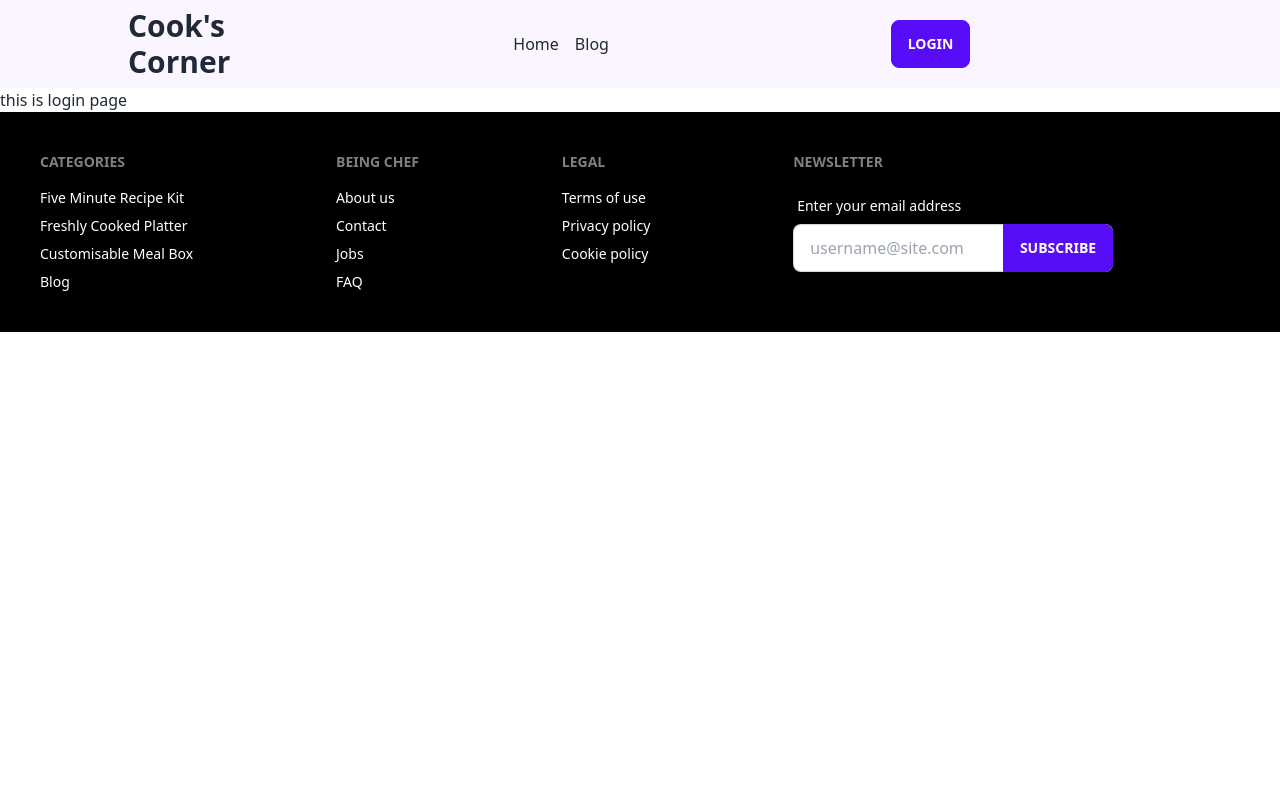
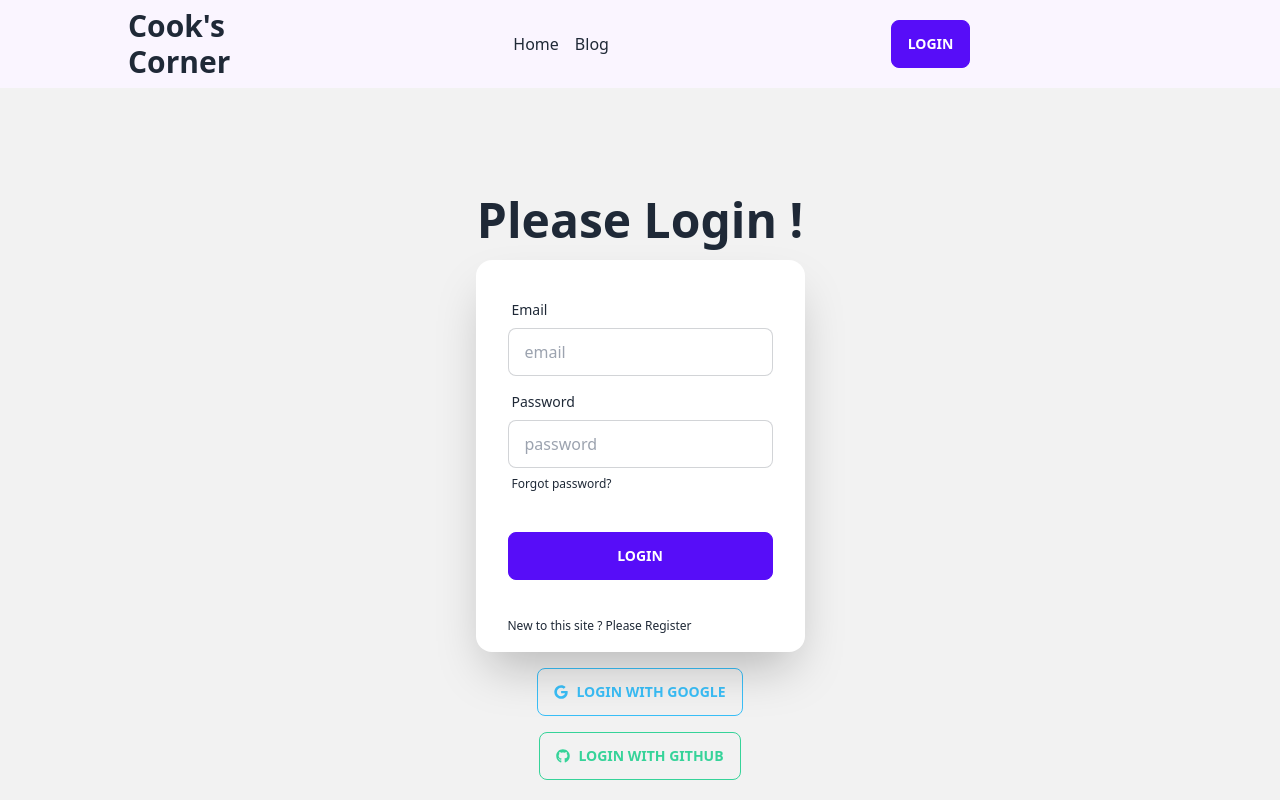
Before and after one commit to nazirmithu/the-cooks-corner-client, a React (Vite) app: page /login in a window 1280 px wide. Shown: the top 800 px of the page. Built offline with nearby package versions, Linux system fonts and the light colour scheme.

Commit message:
set login page with password validation

```diff
--- a/src/pages/Login/Login.jsx
+++ b/src/pages/Login/Login.jsx
@@ -1,13 +1,116 @@
 /* eslint-disable react/jsx-no-undef */
 /* eslint-disable no-undef */
 /* eslint-disable no-unused-vars */
-import React from 'react';
+import React, { useContext, useState } from 'react';
+import { Link } from 'react-router-dom';
+import { FaGoogle, FaGithub } from 'react-icons/fa';
+import { AuthContext } from '../../providers/AuthProvider';
+
+const Login = () => {
+    const {signInUser}= useContext(AuthContext);
+
+    const [password, setPassword] = useState("");
+    const [passwordError, setPasswordError]= useState("");
+
+    const [email, setEmail]= useState("");
+    const[emailError, setEmailError] = useState("");
 
 
-const Login = () => {
+    const handleLogin = event=>{
+        event.preventDefault();
+        const form = event.target;
+        const email =form.email.value;
+        const password =form.password.value;
+        form.reset();
+        console.log(email, password)
+
+        signInUser(email, password)
+        .then(result=>{
+            const loggedUser = result.user;
+            console.log(loggedUser)
+        })
+        .catch(error=>{
+            console.log(error)
+        })
+    }
+
+    const handlePassword =(event)=>{
+        const passwordInput = event.target.value;
+        setPassword(passwordInput);
+        form.reset();
+        if(passwordInput.length <6){
+            setPasswordError("Password must at list 6 characters");
+        }
+        else{
+            setPasswordError("");
+        }
+    }
+
+    const handleEmail = (event)=>{
+        const emailInput = event.target.value;
+        setEmail(emailInput);
+        if(!/^[a-zA-Z0-9.!#$%&'*+/=?^_`{|}~-]+@[a-zA-Z0-9-]+(?:\.[a-zA-Z0-9-]+)*$/.test(emailInput)){
+            setEmailError("Please provide a valid email");
+        }
+        else{
+            setEmailError("");
+        }
+    }
+
     return (
-        <div>
-            <h2>this is login page</h2>
+        <div className="hero min-h-screen bg-base-200">
+            <div className="hero-content flex-col">
+                <div className="text-center">
+                    <h1 className="text-5xl font-bold">Please Login !</h1>
+                </div>
+                <div className="card flex-shrink-0 w-full max-w-sm shadow-2xl bg-base-100">
+                    <form onSubmit={handleLogin} className="card-body">
+                        <div className="form-control">
+                            <label className="label">
+                                <span className="label-text">Email</span>
+                            </label>
+                            {emailError && <span className='text-red-500'>{emailError}</span> }
+                            <input
+                            type="email"
+                            name="email"
+                            placeholder="email"
+                            value={email}
+                            onChange={handleEmail}
+                            className="input input-bordered" required />
+                        </div>
+                        <div className="form-control">
+                            <label className="label">
+                                <span className="label-text">Password</span>
+                            </label>
+                            {passwordError && <span className='text-red-500'>{passwordError}</span> }
+                            <input
+                            type="password"
+                            name="password"
+                            placeholder="password"
+                            value={password}
+                            onChange={handlePassword}
+                            className="input input-bordered" required />
+                            <label className="label">
+                                <a href="#" className="label-text-alt link link-hover">Forgot password?</a>
+                            </label>
+                        </div>
+                        <div className="form-control mt-6">
+                            <button className="btn btn-primary">Login</button>
+                        </div>
+                    </form>
+                    <p className='mb-4 ml-8'>
+                        <Link to="/register" className="label-text-alt link link-hover">
+                            New to this site ? Please Register
+                        </Link>
+                    </p>
+                </div>
+                <div>
+                    <button className="btn btn-outline btn-info gap-2"><FaGoogle /> Login with Google</button>
+                </div>
+                <div>
+                    <button className="btn btn-outline btn-success gap-2"><FaGithub /> Login with Github</button>
+                </div>
+            </div>
         </div>
     );
 };
--- a/src/pages/Register/Register.jsx
+++ b/src/pages/Register/Register.jsx
@@ -1,12 +1,16 @@
 /* eslint-disable no-unused-vars */
-import React, { useContext } from 'react';
+import React, { useContext, useState } from 'react';
 import { Link } from 'react-router-dom';
 import { AuthContext } from '../../providers/AuthProvider';
 
 const Register = () => {
-    const {createUser}= useContext(AuthContext);
+    const { createUser } = useContext(AuthContext);
 
-    const handleRegister = event=>{
+    const [password, setPassword] = useState("");
+    const [passwordError, setPasswordError] = useState("");
+
+
+    const handleRegister = event => {
         event.preventDefault();
         const form = event.target;
         const email = form.email.value;
@@ -14,14 +18,29 @@ const Register = () => {
         const photo = form.photo.value;
         const password = form.password.value;
         console.log(email, name, photo, password)
+        form.reset()
+        createUser(email, password)
+            .then(result => {
+                const createdUser = result.user;
+                console.log(createdUser)
+            })
+            .catch(error => {
+                console.log(error)
+            })
+    }
 
-        createUser(email, password)
-        .then(result =>{
-            const createdUser = result.user;
-            console.log(createdUser)
-        })
-        .catch(error=>console.log(error))
+    const handlePassword = (event) => {
+        const passwordInput = event.target.value;
+        setPassword(passwordInput);
+
+        if (/^(?=.*[a-z])(?=.*[A-Z])(?=.*\d)(?=.*[@$!%*?&])[A-Za-z\d@$!%*?&]{8,}$/.test(passwordInput)) {
+            setPasswordError("Minimum eight characters, at least one uppercase letter, one lowercase letter, one number and one special character");
+        }
+        else {
+            setPasswordError("");
+        }
     }
+
     return (
         <div className="hero min-h-screen bg-base-200">
             <div className="hero-content flex-col">
@@ -52,7 +71,14 @@ const Register = () => {
                             <label className="label">
                                 <span className="label-text">Password</span>
                             </label>
-                            <input type="password" name="password" placeholder="Your Password" className="input input-bordered" required />
+                            {passwordError && <span className='text-red-500'>{passwordError}</span>}
+                            <input
+                                type="password"
+                                name="password"
+                                placeholder="Your Password"
+                                value={password}
+                                onChange={handlePassword}
+                                className="input input-bordered" required />
                             <label className="label">
                                 <a href="#" className="label-text-alt link link-hover">Forgot password?</a>
                             </label>
--- a/src/providers/AuthProvider.jsx
+++ b/src/providers/AuthProvider.jsx
@@ -2,7 +2,7 @@
 /* eslint-disable react/prop-types */
 /* eslint-disable no-unused-vars */
 import React, { createContext } from 'react';
-import { createUserWithEmailAndPassword, getAuth } from "firebase/auth";
+import { createUserWithEmailAndPassword, getAuth, signInWithEmailAndPassword } from "firebase/auth";
 import app from '../firebase/firebase.config';
 
 export const AuthContext = createContext(null);
@@ -17,9 +17,14 @@ const AuthProvider = ({children}) => {
             return createUserWithEmailAndPassword(auth, email, password);
         }
 
+        const signInUser =(email, password)=>{
+            return signInWithEmailAndPassword(auth, email, password);
+        }
+
     const authInfo = {
         user,
-        createUser
+        createUser,
+        signInUser
         }
 
     return (
```
